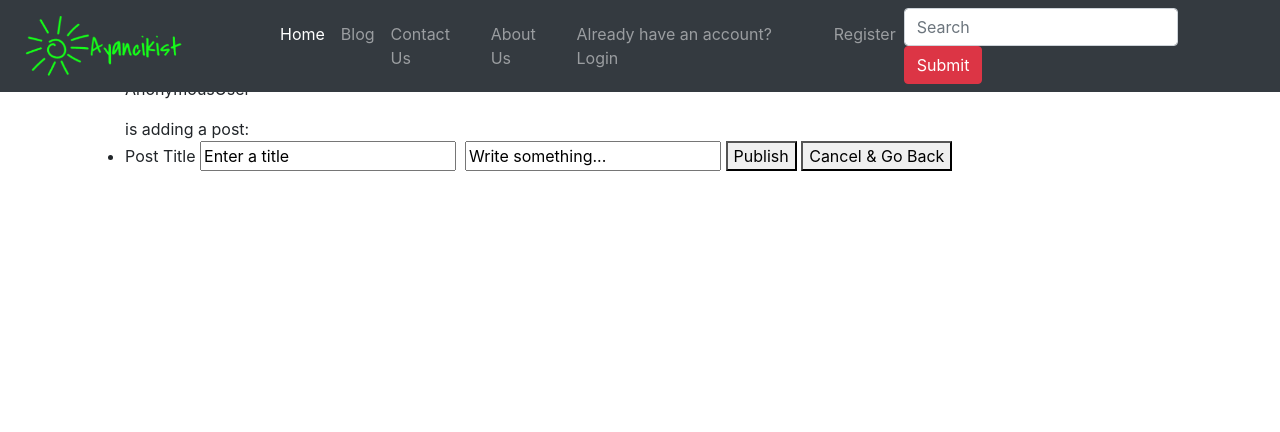
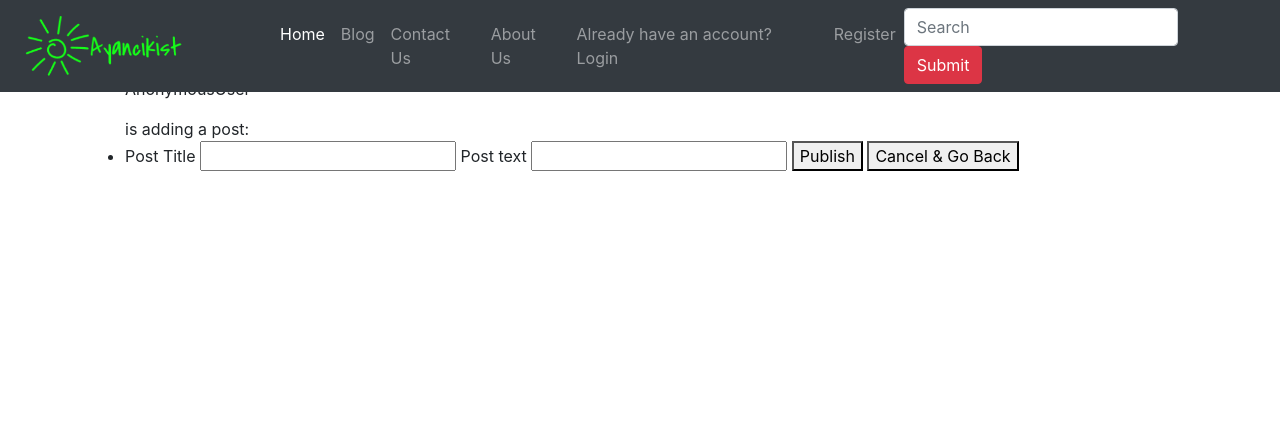
Before and after one commit to yucehan57/ayancikist_project, a Django app: page /blog/addpost in a window 1280 px wide. Shown: the top 432 px of the page. Run offline with Django 3.2, Linux system fonts and the light colour scheme; parts of the project's set-up code (start-up, migrations or seed data) failed here and were passed over; some libraries are stand-ins or nearby versions.

Commit message:
solved integrityerror issue on post model

```diff
--- a/ayancikist/blog/models.py
+++ b/ayancikist/blog/models.py
@@ -3,8 +3,11 @@ from django.utils import timezone
 from django.contrib.auth.models import User
 from django.urls import reverse
 
+from django.contrib.auth import get_user_model
+User = get_user_model()
+
 class Post(models.Model):
-    author = models.ForeignKey(User, on_delete=models.CASCADE)
+    user = models.ForeignKey(User, related_name='posts', on_delete=models.CASCADE)
     title = models.CharField(max_length=200)
     text = models.TextField()
     published_date = models.DateTimeField(auto_now=True)
@@ -15,5 +18,8 @@ class Post(models.Model):
 
     def get_absolute_url(self):
         """Returns the url to access a detailed post"""
-        return reverse('post-detail', kwargs={'username':self.user.username,
-                                                'pk':self.pk })
+        return reverse('post-detail', kwargs={"pk": self.pk})
+
+    class Meta:
+        ordering = ['-published_date']
+        unique_together = ('user',)
--- a/ayancikist/blog/views.py
+++ b/ayancikist/blog/views.py
@@ -31,4 +31,8 @@ class PostDetailView(DetailView):
 class CreatePostView(CreateView):
     model = Post
     template_name = 'blog/addpost.html'
-    fields = ('title', 'text')
+    fields = ('title', 'text', 'user')
+
+    def form_valid(self, form):
+        form.instance.user= self.request.user
+        return super(CreatePostView, self).form_valid(form)
--- a/ayancikist/templates/blog/addpost.html
+++ b/ayancikist/templates/blog/addpost.html
@@ -7,9 +7,9 @@
       <p>{{request.user}}</p>is adding a post:
       <li>
         <label for="title">Post Title</label>
-        <input type="text" name="title" value="Enter a title" required>
-        <label for="text"></label>
-        <input type="text" name="text" value="Write something...">
+        <input type="text" name="title" value="" required>
+        <label for="text">Post text</label>
+        <input type="text" name="text" value="">
         <button type="submit" name="button">Publish</button>
         <a href="{% url 'blog-view' %}">
           <button type="submit" name="button">Cancel & Go Back</button>
--- a/ayancikist/templates/blog/post_detail.html
+++ b/ayancikist/templates/blog/post_detail.html
@@ -3,6 +3,6 @@
 
 {% block content %}
   <h2>{{object.title}}</h2><hr>
-  <p>Author: {{object.author}}, created {{object.published_date | timesince}} ago</p><hr>
+  <p>Author: {{object.user}}, created {{object.published_date | timesince}} ago</p><hr>
   <p>{{object.text}}</p>
 {% endblock %}
--- a/ayancikist/templates/blog/posts.html
+++ b/ayancikist/templates/blog/posts.html
@@ -9,7 +9,7 @@
   {% for post in post_list %}
   <li>
   <a href="{% url 'post-detail' post.pk %}">{{post.title}}</a><br>
-  Author: {{post.author}}, created {{post.published_date | timesince}} ago</a><hr>
+  Author: {{post.user}}, created {{post.published_date | timesince}} ago</a><hr>
   {{post.text}}
   </li>
   {% endfor %}
```
Also changed, not shown: ayancikist/blog/migrations/0003_auto_20190526_1515.py (added), ayancikist/blog/migrations/0004_auto_20190526_1525.py (added), ayancikist/blog/migrations/0005_auto_20190526_1528.py (added).
